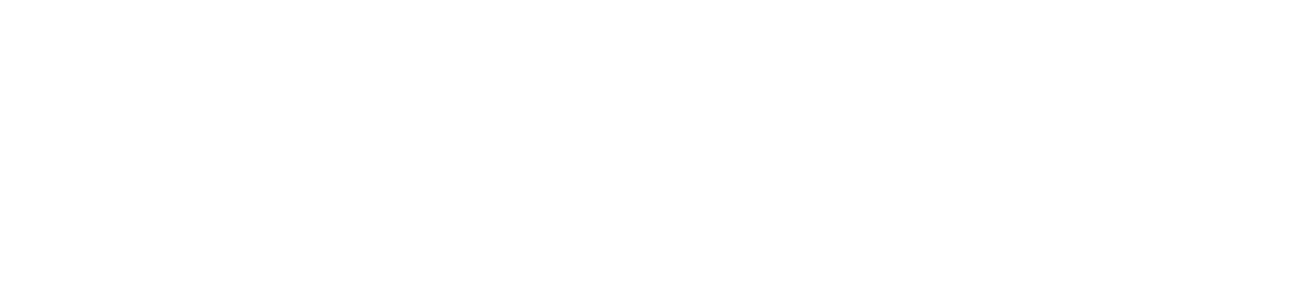
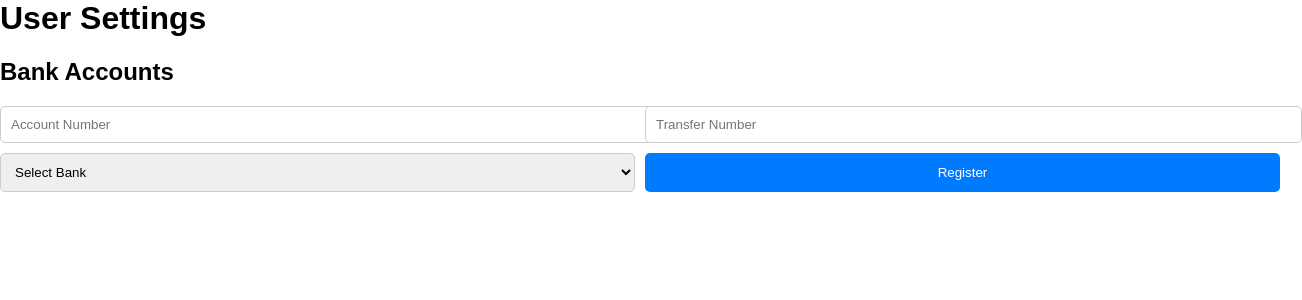
Before and after one commit to CaptDany/Bancojidotas, a React (Create React App) app: page / in a window 1280 px wide. Shown: the top 300 px of the page, 1302 px wide, since content can reach past the window. Built offline with nearby package versions, Linux system fonts and the light colour scheme.

Commit message:
Finished second point

```diff
--- a/package.json
+++ b/package.json
@@ -6,6 +6,8 @@
     "@testing-library/jest-dom": "^5.17.0",
     "@testing-library/react": "^13.4.0",
     "@testing-library/user-event": "^13.5.0",
+    "body-parser": "^1.20.2",
+    "express": "^4.18.3",
     "react": "^18.2.0",
     "react-dom": "^18.2.0",
     "react-scripts": "5.0.1",
--- a/src/App.css
+++ b/src/App.css
@@ -1,38 +1,78 @@
-.App {
-  text-align: center;
+body {
+  font-family: Arial, sans-serif;
+  margin: 0;
+  padding: 0;
 }
 
-.App-logo {
-  height: 40vmin;
-  pointer-events: none;
+.container {
+  max-width: 800px;
+  margin: 0 auto;
+  padding: 20px;
 }
 
-@media (prefers-reduced-motion: no-preference) {
-  .App-logo {
-    animation: App-logo-spin infinite 20s linear;
-  }
+h1 {
+  margin-top: 0;
 }
 
-.App-header {
-  background-color: #282c34;
-  min-height: 100vh;
-  display: flex;
-  flex-direction: column;
-  align-items: center;
-  justify-content: center;
-  font-size: calc(10px + 2vmin);
-  color: white;
+h2 {
+  margin-top: 20px;
 }
 
-.App-link {
-  color: #61dafb;
+form {
+  display: grid;
+  grid-template-columns: 1fr 1fr;
+  grid-gap: 10px;
+  margin-bottom: 20px;
 }
 
-@keyframes App-logo-spin {
-  from {
-    transform: rotate(0deg);
-  }
-  to {
-    transform: rotate(360deg);
-  }
+input[type="text"],
+select {
+  width: 100%;
+  padding: 10px;
+  border: 1px solid #ccc;
+  border-radius: 5px;
 }
+
+button {
+  padding: 10px 20px;
+  background-color: #007bff;
+  color: #fff;
+  border: none;
+  border-radius: 5px;
+  cursor: pointer;
+}
+
+button:hover {
+  background-color: #0056b3;
+}
+
+ul {
+  list-style-type: none;
+  padding: 0;
+}
+
+li {
+  border: 1px solid #ccc;
+  border-radius: 5px;
+  margin-bottom: 10px;
+  padding: 10px;
+}
+
+li span {
+  display: block;
+  margin-bottom: 5px;
+}
+
+li button {
+  margin-right: 5px;
+  padding: 5px 10px;
+  background-color: #dc3545;
+  color: #fff;
+  border: none;
+  border-radius: 5px;
+  cursor: pointer;
+}
+
+li button:hover {
+  background-color: #bd2130;
+}
--- a/src/App.js
+++ b/src/App.js
@@ -1,9 +1,104 @@
-import './App.css';
+import React, { useState } from 'react';
+import "./App.css";
 
 function App() {
+  // State variables to manage user's bank accounts
+  const [bankAccounts, setBankAccounts] = useState([]);
+  const [newAccount, setNewAccount] = useState({
+    accountNumber: '',
+    transferNumber: '',
+    bank: ''
+  });
+  const [editingIndex, setEditingIndex] = useState(null);
+
+  // Function to handle form submission for registering a new bank account
+  const handleRegister = (event) => {
+    event.preventDefault();
+    setBankAccounts([...bankAccounts, newAccount]);
+    setNewAccount({
+      accountNumber: '',
+      transferNumber: '',
+      bank: ''
+    });
+  };
+
+  // Function to handle form submission for editing an existing bank account
+  const handleEdit = (event) => {
+    event.preventDefault();
+    const updatedAccounts = [...bankAccounts];
+    updatedAccounts[editingIndex] = newAccount;
+    setBankAccounts(updatedAccounts);
+    setEditingIndex(null);
+    setNewAccount({
+      accountNumber: '',
+      transferNumber: '',
+      bank: ''
+    });
+  };
+
+  // Function to handle form submission for deleting a bank account
+  const handleDelete = (index) => {
+    const updatedAccounts = bankAccounts.filter((_, i) => i !== index);
+    setBankAccounts(updatedAccounts);
+  };
+
+  // Function to handle input changes
+  const handleChange = (event) => {
+    const { name, value } = event.target;
+    setNewAccount({ ...newAccount, [name]: value });
+  };
+
+  // Function to handle edit button click
+  const handleEditClick = (index) => {
+    setEditingIndex(index);
+    setNewAccount(bankAccounts[index]);
+  };
+
   return (
-    <div className="App">
-
+    <div>
+      <h1>User Settings</h1>
+      <h2>Bank Accounts</h2>
+      <form onSubmit={editingIndex !== null ? handleEdit : handleRegister}>
+        <input
+          type="text"
+          name="accountNumber"
+          placeholder="Account Number"
+          value={newAccount.accountNumber}
+          onChange={handleChange}
+          required
+        />
+        <input
+          type="text"
+          name="transferNumber"
+          placeholder="Transfer Number"
+          value={newAccount.transferNumber}
+          onChange={handleChange}
+          required
+        />
+        <select
+          name="bank"
+          value={newAccount.bank}
+          onChange={handleChange}
+          required
+        >
+          <option value="">Select Bank</option>
+          <option value="Banamex">Banamex</option>
+          <option value="American Express">American Express</option>
+          <option value="Wells Fargo">Wells Fargo</option>
+        </select>
+        <button type="submit">{editingIndex !== null ? 'Save' : 'Register'}</button>
+      </form>
+      <ul>
+        {bankAccounts.map((account, index) => (
+          <li key={index}>
+            <span>Account Number: {account.accountNumber}</span>
+            <span>Transfer Number: {account.transferNumber}</span>
+            <span>Bank: {account.bank}</span>
+            <button onClick={() => handleEditClick(index)}>Edit</button>
+            <button onClick={() => handleDelete(index)}>Delete</button>
+          </li>
+        ))}
+      </ul>
     </div>
   );
 }
```
Also changed, not shown: 1 other file (tests, documents, lock files or other folders).
